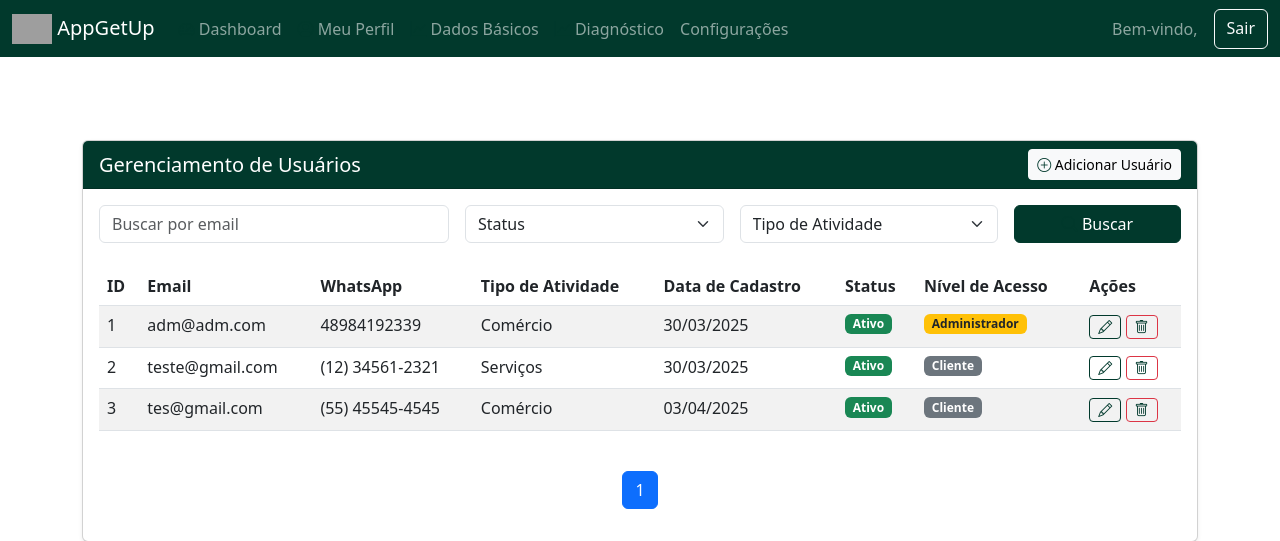
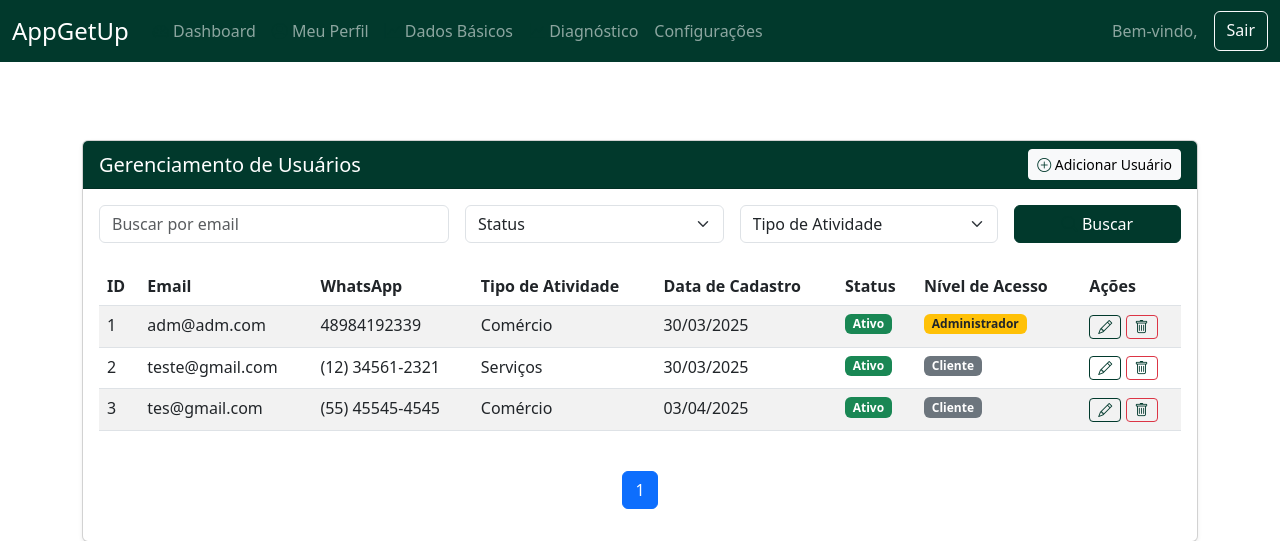
Before and after one commit to wolfxweb/appGetUp, a FastAPI app: page /admin/users in a window 1280 px wide. Shown: the top 541 px of the page. Run offline with FastAPI, Linux system fonts and the light colour scheme; grey boxes are pictures that could not be loaded.

Commit message:
dignostico

```diff
--- a/app/main.py
+++ b/app/main.py
@@ -51,7 +51,7 @@ app.add_middleware(
 )
 
 # Montar arquivos estáticos
-app.mount("/static", StaticFiles(directory="app/static"), name="static")
+app.mount("/static", StaticFiles(directory=os.path.join(os.path.dirname(os.path.abspath(__file__)), "static")), name="static")
 
 # Configurar templates
 templates = Jinja2Templates(directory="app/templates")
--- a/app/templates/components/navbar.html
+++ b/app/templates/components/navbar.html
@@ -1,9 +1,8 @@
 <!-- Navbar com largura total -->
 <nav class="navbar navbar-expand-lg navbar-dark bg-primary mb-4 w-100 position-absolute start-0">
     <div class="container-fluid">
-        <a class="navbar-brand" href="/dashboard">
-            <img src="#" alt="Logo" height="30" class="d-inline-block align-text-top">
-            AppGetUp
+        <a class="navbar-brand" href="/">
+            <span class="fs-4">AppGetUp</span>
         </a>
         <button class="navbar-toggler" type="button" data-bs-toggle="collapse" data-bs-target="#navbarNav" aria-controls="navbarNav" aria-expanded="false" aria-label="Toggle navigation">
             <span class="navbar-toggler-icon"></span>
```
Also changed, not shown: app/static/images/cost-managemento.jpg (renamed from app/static/images/cost-management.jpg), app/static/images/logo.png (added), 1 other file.
